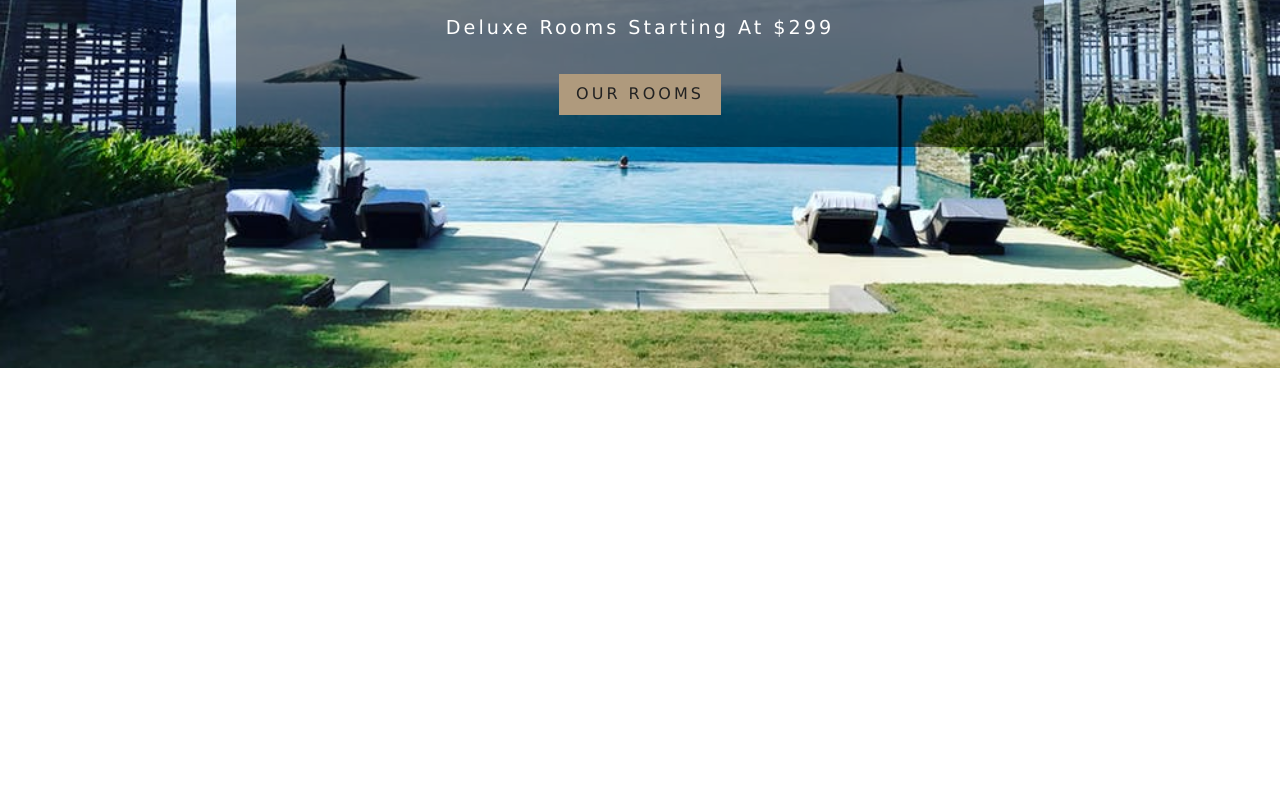
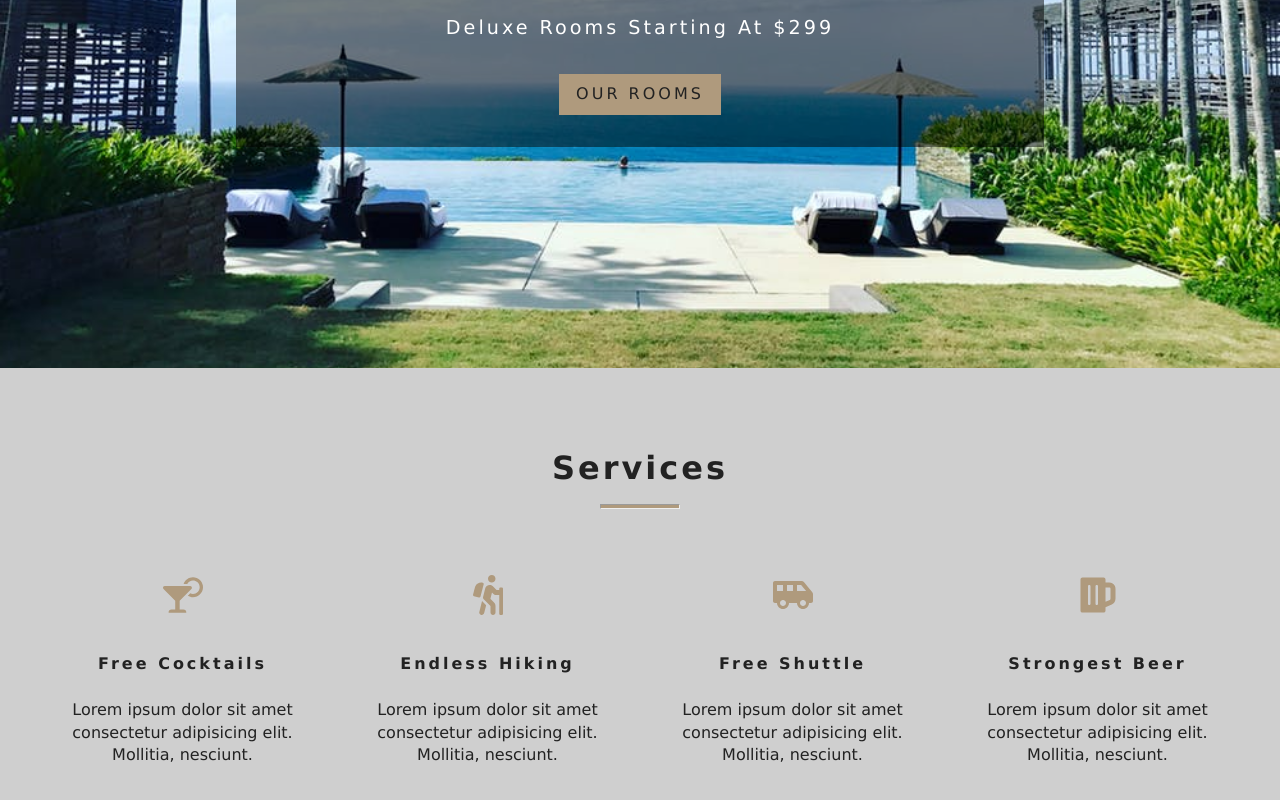
Before and after one commit to mjkimi/mammothpark, a React (Create React App) app: page / in a window 1280 px wide. Shown: the part 432-1232 px from the top of the page. Before the commit the page ends 800 px from the top, so only its background shows below. Built offline with nearby package versions, Linux system fonts and the light colour scheme.

Commit message:
Services section on a home page

```diff
--- a/src/App.css
+++ b/src/App.css
@@ -220,7 +220,7 @@
   text-transform: capitalize;
   margin-bottom: 1rem;
 }
-.section-title div {
+.section-title hr {
   width: 5rem;
   height: 5px;
   margin: 0 auto;
@@ -251,6 +251,7 @@
   margin-bottom: 1.5rem;
 }
 .services h6 {
+  text-transform: capitalize;
   letter-spacing: var(--mainSpacing);
 }
 .services p {
--- /dev/null
+++ b/src/components/Services.js
@@ -0,0 +1,53 @@
+import React, { Component } from 'react';
+import Title from './Title';
+import { FaCocktail, FaHiking, FaShuttleVan, FaBeer } from 'react-icons/fa';
+
+export default class Services extends Component {
+  state = {
+    services: [
+      {
+        icon: <FaCocktail />,
+        title: 'free cocktails',
+        info:
+          'Lorem ipsum dolor sit amet consectetur adipisicing elit. Mollitia, nesciunt.'
+      },
+      {
+        icon: <FaHiking />,
+        title: 'endless hiking',
+        info:
+          'Lorem ipsum dolor sit amet consectetur adipisicing elit. Mollitia, nesciunt.'
+      },
+      {
+        icon: <FaShuttleVan />,
+        title: 'free shuttle',
+        info:
+          'Lorem ipsum dolor sit amet consectetur adipisicing elit. Mollitia, nesciunt.'
+      },
+      {
+        icon: <FaBeer />,
+        title: 'strongest beer',
+        info:
+          'Lorem ipsum dolor sit amet consectetur adipisicing elit. Mollitia, nesciunt.'
+      }
+    ]
+  };
+
+  render() {
+    return (
+      <section className="services">
+        <Title title="services" />
+        <div className="services-center">
+          {this.state.services.map((service, index) => {
+            return (
+              <article key={index} className="service">
+                <span>{service.icon}</span>
+                <h6>{service.title}</h6>
+                <p>{service.info}</p>
+              </article>
+            );
+          })}
+        </div>
+      </section>
+    );
+  }
+}
--- /dev/null
+++ b/src/components/Title.js
@@ -0,0 +1,12 @@
+import React from 'react';
+
+export default function Title({ title }) {
+  return (
+    <div>
+      <div className="section-title">
+        <h4>{title}</h4>
+        <hr />
+      </div>
+    </div>
+  );
+}
--- a/src/components/pages/Home.js
+++ b/src/components/pages/Home.js
@@ -2,9 +2,11 @@
 import Landing from '../layout/Landing';
 import Banner from '../layout/Banner';
 import { Link } from 'react-router-dom';
+import Services from '../Services';
 
 const Home = () => {
   return (
+    <>
       <Landing landing="defaultShowcase">
         <Banner title="luxurios rooms" info="deluxe rooms starting at $299">
           <Link to="/rooms" className="btn-primary">
@@ -12,6 +14,8 @@
           </Link>
         </Banner>
       </Landing>
+      <Services />
+    </>
   );
 };
 
```
Lines whose indentation alone changed are shown as unchanged.
